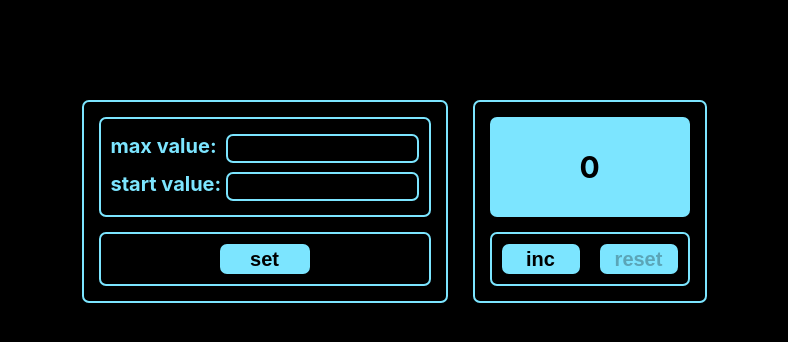
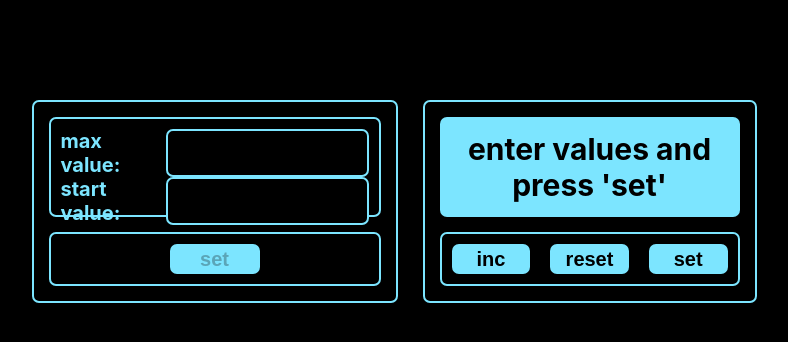
Before and after one commit to FeraVerto/counter, a React (Create React App) app: page / in a window 1280 px wide. Shown: the top 342 px of the page, without its empty margins (246-1034 px from the left). Built offline with nearby package versions, Linux system fonts and the light colour scheme.

Commit message:
tuner made, work in progress

```diff
--- a/package.json
+++ b/package.json
@@ -10,8 +10,10 @@
     "@types/node": "^12.0.0",
     "@types/react": "^16.9.53",
     "@types/react-dom": "^16.9.8",
+    "@types/react-router-dom": "^5.1.6",
     "react": "^17.0.1",
     "react-dom": "^17.0.1",
+    "react-router-dom": "^5.2.0",
     "react-scripts": "4.0.0",
     "typescript": "^4.0.3",
     "web-vitals": "^0.2.4"
--- a/src/App.css
+++ b/src/App.css
@@ -4,7 +4,7 @@ body {
 
 .App {
     margin: 100px auto;
-    width: 625px;
+    width: 725px;
     display: flex;
 }
 
@@ -25,7 +25,7 @@ button,
 
 .count_block {
     padding: 15px;
-    width: 200px;
+    width: 300px;
     background-color: transparent;
 }
 
@@ -84,17 +84,3 @@ button {
     font-weight: bold;
     font-size: 20px;
 }
-
-.tuner_item {
-    display: flex;
-    justify-content: space-between;
-}
-
-.tuner_item input {
-    padding: 5px;
-    border: 2px solid #7ce5ff;
-    border-radius: 7px;
-    background-color: black;
-    color: white;
-    font-weight: bold;
-}
--- a/src/App.tsx
+++ b/src/App.tsx
@@ -3,43 +3,80 @@ import './App.css';
 import {Counter} from "./Counter/Counter";
 import Button from "./Button/Button";
 import {TunerOfCounter} from "./TunerOfCounter/TunerOfCounter";
+import {NavLink} from "react-router-dom";
+import s from "./TunerOfCounter/TunerOfCounter.module.css";
 
 function App() {
 
-    let [count, setCount] = useState(0)
-    let maxNumber = 5
-    let minNumber = 0
+    let [maxNumber, setMaxNumber] = useState<number | string>(0)
+    let [startNumber, setStartNumber] = useState<number | string>(0)
+    let [count, setCount] = useState<number | string>("enter values and press 'set'")
+
+    let finalInputClassName = count === 'Incorrect value' ?  `${s.error}` : `${s.input}`;
+
+    let objNumber = {
+        max: maxNumber,
+        start: startNumber
+    }
 
     function increment() {
         if (count < maxNumber) {
             //не изменяем state напрямую!
-            let newValue = count + 1
+            let newValue = Number(count) + 1
             setCount(newValue)
         }
     }
 
     function reset() {
-        if (count > minNumber) {
-            setCount(minNumber)
+        if (count > startNumber) {
+            setCount(startNumber)
         }
     }
 
+    //устанавливаем стартовое значение в counter
+    function set() {
+        setCount(startNumber)
+    }
+
     return (
+
         <div className="App">
+
             <div className="tuner_block">
-                <TunerOfCounter/>
-                <div  className="button_block">
-                    {/*Логика скопирована с предыдущей кнопки*/}
-                    <Button onClick={increment} title={"set"} disabled={count === maxNumber}/>
+                {/*передаем в компонент с инпутом функции из локального стейта, setMaxNumber и setStartNumber*/}
+                <div className="tuner">
+                    <TunerOfCounter id="1"
+                                    title={"max value:"}
+                                    setNumber={setMaxNumber}
+                                    number={objNumber}
+                                    setCount={setCount}
+                                    count="4"
+                                    finalInputClassName={finalInputClassName}
+                    />
+                    <TunerOfCounter id="2"
+                                    title={"start value:"}
+                                    setNumber={setStartNumber}
+                                    number={objNumber}
+                                    setCount={setCount}
+                                    count="4"
+                                    finalInputClassName={finalInputClassName}
+                    />
+                </div>
+                <div className="button_block">
+                    <Button onClick={set} title={"set"}
+                            disabled={(maxNumber < 0 && startNumber < 0 ) || (maxNumber <= startNumber)}/>
                 </div>
             </div>
+
             <div className="count_block">
-                <Counter count={count} maxNumber={maxNumber}/>
+                <Counter count={count} maxNumber={maxNumber} startNumber={startNumber}/>
                 <div className="button_block">
                     <Button onClick={increment} title={"inc"} disabled={count === maxNumber}/>
-                    <Button onClick={reset} title={"reset"} disabled={count === minNumber}/>
+                    <Button onClick={reset} title={"reset"} disabled={count === startNumber}/>
+                    <Button onClick={set} title={"set"} disabled={maxNumber < 0 && startNumber < 0}/>
                 </div>
             </div>
+
         </div>
     );
 }
--- a/src/Counter/Counter.tsx
+++ b/src/Counter/Counter.tsx
@@ -2,13 +2,14 @@ import React from 'react'
 import './../App.css'
 
 export type CounterPropsType = {
-    count: number,
-    maxNumber: number
+    count: number | string,
+    maxNumber: number | string,
+    startNumber: number | string
 }
 
 export function Counter(props: CounterPropsType) {
     return <div className="counter">
-        <div  className={props.count === props.maxNumber ? "red_number" : ""}>
+        <div  className={props.count === props.maxNumber && props.count !== 0 ? "red_number" : ""}>
            <p>{props.count}</p>
         </div>
     </div>
--- /dev/null
+++ b/src/TunerOfCounter/TunerOfCounter.module.css
@@ -0,0 +1,18 @@
+.tuner_item {
+    display: flex;
+    justify-content: space-between;
+}
+
+.input {
+    padding: 5px 10px;
+    border: 2px solid #7ce5ff;
+    border-radius: 7px;
+    background-color: black;
+    color: white;
+    font-weight: bold;
+}
+
+.error {
+    border: 2px solid red;
+    border-radius: 7px;
+}
--- a/src/TunerOfCounter/TunerOfCounter.tsx
+++ b/src/TunerOfCounter/TunerOfCounter.tsx
@@ -1,23 +1,65 @@
-import React from 'react'
-import './../App.css'
+import React, {ChangeEvent} from 'react'
+/*import './../App.css'*/
+import s from "./TunerOfCounter.module.css"
 
-export type TunerOfCounter = {}
+export type TunerOfCounter = {
+    id: string
+    title: string
+    setNumber: (number: number | string) => void
+    number: { max: number | string, start: number | string }
+    setCount: (count: number | string) => void
+    count: number | string
+    finalInputClassName: string
+}
 
-export function TunerOfCounter(props: TunerOfCounter) {
+export function TunerOfCounter({id, title, setNumber, number, setCount, finalInputClassName}: TunerOfCounter) {
+
+    let onChangeInputTuner = (e: ChangeEvent<HTMLInputElement>) => {
+        let inputValue = Number(e.currentTarget.value)
+
+        //Функция для сравнения значения из инпута со значением пришедшим из стейта
+        //compare - функция для обозначения способа сравнения двух значений
+        /*let checkedNumber = (inputValue: number, num: number | string, compare: (a: number, b: number) => boolean) => {
+            let n = Number(num)
+
+            if (!isNaN(n) && (inputValue < 0 || compare(inputValue,  n))) {
+                props.setCount('Incorrect value')
+            }
+        }
+        checkedNumber(inputValue, props.number.max, (a, b) => a>=b)*/
+
+        //Функция возвращает проверку в зависимости от входящего id
+        let checkedNumber = (inputValue: number, num: number | string, id: string) => {
+            switch (id) {
+                case "1":
+                    return inputValue < 0 || inputValue <= num
+                case "2":
+                    return inputValue < 0 || inputValue >= num
+                default:
+                    break
+            }
+        }
+
+        //Валидация для инпута
+        if (checkedNumber(inputValue, number.start, id) || checkedNumber(inputValue, number.max, id)) {
+            setCount('Incorrect value')
+            /*console.log(finalInputClassName)*/
+        } else {
+            setCount("enter values and press 'set'")
+        }
+
+        setNumber(inputValue)
+    }
+
+    /*console.log(finalInputClassName)*/
+    /*const finalInputClassName = error ? `${s.errorInput} ${className}` : s.superInput;*/
     return (
-        <div className="tuner">
-            <div className="tuner_item">
-                <label htmlFor="max">
-                    max value:
-                </label>
-                <input id="max" type="number"/>
-            </div>
-            <div className="tuner_item">
-                <label htmlFor="start">
-                    start value:
-                </label>
-                <input id="start" type="number"/>
-            </div>
+
+        <div className={s.tuner_item}>
+            <label htmlFor="1">
+                {title}
+            </label>
+            <input className={finalInputClassName} id="1" type="number" onChange={onChangeInputTuner}/>
         </div>
     )
 }
```
Also changed, not shown: 1 other file (tests, documents, lock files or other folders).
